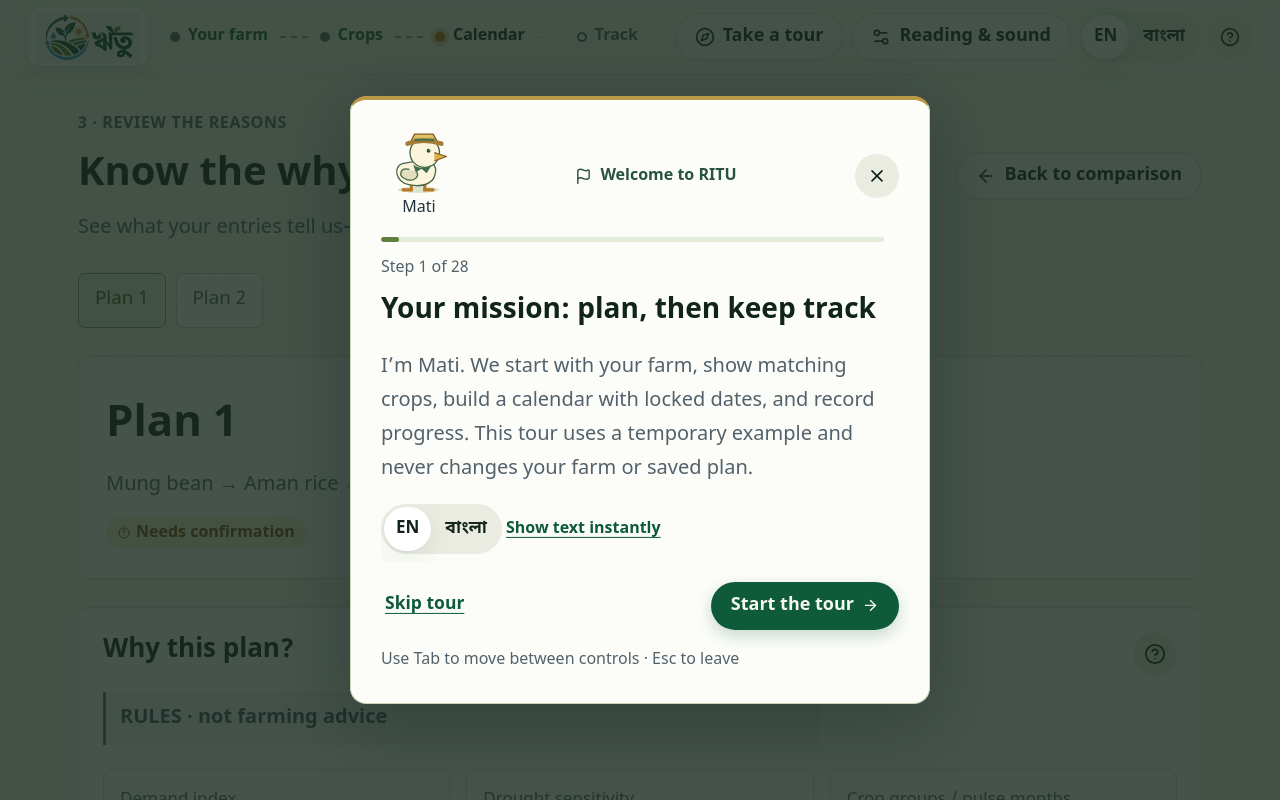
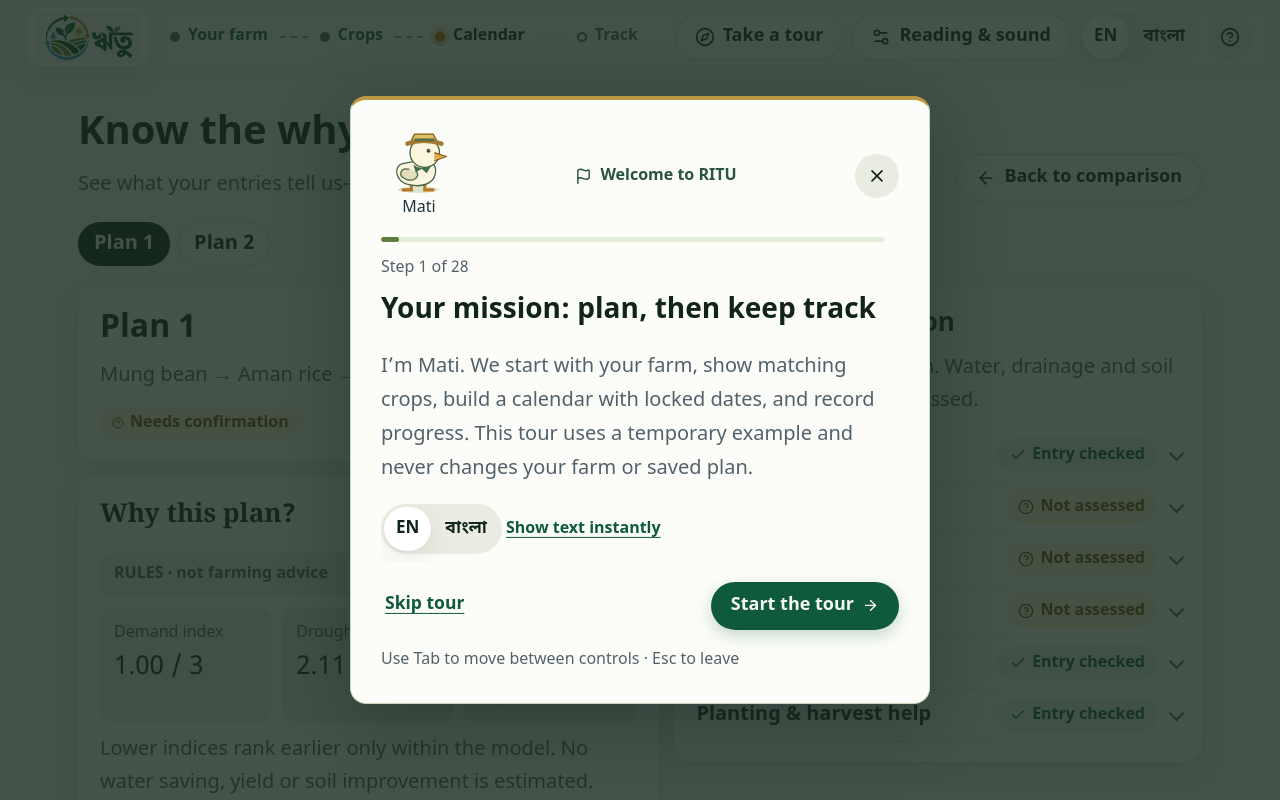
Before and after one commit to alve775/Ritu, a Next.js app: page /insights in a window 1280 px wide. Shown: the top 800 px of the page. Built offline with nearby package versions, Linux system fonts and the light colour scheme.

Commit message:
Redesign insights as a scorecard with status pills

```diff
--- a/src/components/insights-view.tsx
+++ b/src/components/insights-view.tsx
@@ -1,11 +1,12 @@
 'use client';
 import Link from 'next/link';
 import { useState } from 'react';
-import { ArrowLeft, ArrowRight, Check, CircleAlert, CircleHelp } from 'lucide-react';
+import { ArrowLeft, ArrowRight, Check } from 'lucide-react';
 import { usePlanner } from './planner-provider';
 import { JourneyGate } from './journey-views';
 import { CalendarLegend, CalendarScrollHint, MonthHeader, Status, Timeline } from './calendar';
 import { PriorityControl } from './farm-controls';
+import { StatusPill } from './ui/status-pill';
 import { evidenceSources } from '../data/evidence';
 import { DemoPlanReasons } from './demo-planning';
 
@@ -17,10 +18,9 @@
     return <JourneyGate step={reviewed ? 'crops' : 'farm'} />;
   const blockers = selected.checks.filter((check) => check.state === 'block');
   return (
-    <div className="page-enter calm-page">
-      <header className="page-heading">
+    <div className="page insights-page">
+      <header className="page-header">
         <div>
-          <span className="eyebrow">{t('3 · REVIEW THE REASONS', '৩ · কারণগুলো দেখুন')}</span>
           <h1>{t('Know the why.', 'কেন, তা বুঝুন।')}</h1>
           <p>
             {t(
@@ -52,6 +52,7 @@
           </button>
         ))}
       </div>
+      <div className="insights-grid">
         <section className="insight-summary">
           <div className="insight-summary-copy">
             <h2>{selected.rotation.name[language]}</h2>
@@ -60,7 +61,40 @@
           </div>
         </section>
         <DemoPlanReasons rotation={selected.rotation} />
-      <div className="next-step-card simple-next-step">
+        <section className="checks-card">
+          <h2>{t('Check this selection', 'এই পছন্দ যাচাই করুন')}</h2>
+          <p>
+            {t(
+              'Open a row for its reason. Water, drainage and soil suitability remain unassessed.',
+              'কারণ জানতে একটি সারি খুলুন। পানি, নিষ্কাশন ও মাটির উপযোগিতা যাচাই বাকি।',
+            )}
+          </p>
+          {selected.checks.map((check) => (
+            <details className={`check-row check-disclosure ${check.state}`} key={check.id}>
+              <summary>
+                <strong>{check.label[language]}</strong>
+                <StatusPill
+                  state={
+                    check.state === 'pass'
+                      ? 'checked'
+                      : check.state === 'block'
+                        ? 'conflict'
+                        : 'unassessed'
+                  }
+                >
+                  {check.state === 'pass'
+                    ? t('Entry checked', 'তথ্য মিলেছে')
+                    : check.state === 'block'
+                      ? t('Conflict', 'সংঘাত')
+                      : t('Not assessed', 'যাচাই বাকি')}
+                </StatusPill>
+              </summary>
+              <p>{check.detail[language]}</p>
+            </details>
+          ))}
+        </section>
+      </div>
+      <div className="next-step-card simple-next-step adviser-banner">
         <div>
           <h2>
             {blockers.length
@@ -79,35 +113,7 @@
           <ArrowRight size={20} />
         </Link>
       </div>
-      <section className="checks-card">
-        <h2>{t('Check this selection', 'এই পছন্দ যাচাই করুন')}</h2>
-        <p>
-          {t(
-            'Open a row for its reason. Water, drainage and soil suitability remain unassessed.',
-            'কারণ জানতে একটি সারি খুলুন। পানি, নিষ্কাশন ও মাটির উপযোগিতা যাচাই বাকি।',
-          )}
-        </p>
-        {selected.checks.map((check) => {
-          const Icon =
-            check.state === 'pass' ? Check : check.state === 'block' ? CircleAlert : CircleHelp;
-          return (
-            <details className={`check-row check-disclosure ${check.state}`} key={check.id}>
-              <summary>
-                <Icon size={20} />
-                <strong>{check.label[language]}</strong>
-                <span>
-                  {check.state === 'pass'
-                    ? t('Entry checked', 'তথ্য মিলেছে')
-                    : check.state === 'block'
-                      ? t('Conflict', 'সংঘাত')
-                      : t('Not assessed', 'যাচাই বাকি')}
-                </span>
-              </summary>
-              <p>{check.detail[language]}</p>
-            </details>
-          );
-        })}
-      </section>
+      <div className="insights-more">
         <details className="disclosure">
           <summary>{t('Sequence details', 'ফসলক্রমের বিস্তারিত')}</summary>
           <section className="tradeoffs-card">
@@ -164,7 +170,9 @@
                 </p>
               </li>
               <li>
-              <strong>{t('Local crop & soil suitability', 'স্থানীয় ফসল ও মাটির উপযোগিতা')}</strong>
+                <strong>
+                  {t('Local crop & soil suitability', 'স্থানীয় ফসল ও মাটির উপযোগিতা')}
+                </strong>
                 <p>
                   {t(
                     'These locked dates are not local recommendations. No soil-health outcome has been estimated.',
@@ -211,6 +219,7 @@
             <CalendarLegend />
           </section>
         </details>
+      </div>
       <button className="button secondary" onClick={() => setAcknowledged(true)}>
         <Check size={20} />
         {t('Keep this preview choice', 'এই পছন্দ রাখুন')}
--- a/src/styles/pages/insights.css
+++ b/src/styles/pages/insights.css
@@ -1,2 +1,398 @@
 @layer pages {
+  .insights-page {
+    max-width: none;
+    grid-template-columns: minmax(0, 1fr);
+  }
+  .insights-page > * {
+    min-width: 0;
+    margin-block: 0;
+  }
+  /* Legacy paints bare paragraphs slate; keep them readable in both themes. */
+  .insights-page p,
+  .insights-page > p {
+    color: var(--color-ink-muted);
+  }
+  .insights-page .page-header {
+    margin: 0;
+  }
+  .insights-page .page-header h1 {
+    margin: 0;
+  }
+  .insights-page .page-header .button {
+    margin-top: 0;
+  }
+
+  /* Option switcher */
+  .option-tabs {
+    display: flex;
+    flex-wrap: wrap;
+    gap: 8px;
+    margin: 0;
+  }
+  .option-tabs button {
+    min-height: 44px;
+    padding: 0 16px;
+    border: 0;
+    border-radius: var(--radius-pill);
+    background: var(--color-surface);
+    box-shadow: inset 0 0 0 1.5px var(--color-line);
+    color: var(--color-ink);
+    font-size: 1rem;
+    font-weight: 600;
+    cursor: pointer;
+  }
+  .option-tabs button[aria-pressed='true'] {
+    background: var(--color-ink);
+    color: var(--color-bg);
+    box-shadow: none;
+  }
+
+  /* Summary, reasons and checks */
+  .insights-grid {
+    display: grid;
+    grid-template-columns: minmax(0, 1.1fr) minmax(0, 1fr);
+    gap: 16px;
+    align-items: start;
+  }
+  .insights-grid > * {
+    min-width: 0;
+    margin: 0;
+  }
+  .insights-grid > :first-child,
+  .insights-grid > .demo-reasons {
+    grid-column: 1;
+  }
+  .insights-grid > .checks-card {
+    grid-column: 2;
+    grid-row: 1 / span 2;
+  }
+  .insight-summary,
+  .checks-card,
+  .demo-reasons {
+    display: block;
+    padding: 20px 22px;
+    border: 0;
+    border-radius: var(--radius-card);
+    background: var(--color-surface);
+    box-shadow: var(--shadow-1);
+  }
+  .insight-summary h2 {
+    margin: 0;
+    font-size: 1.6rem;
+  }
+  .insight-summary p {
+    margin: 8px 0 14px;
+    font-size: 1rem;
+  }
+  .insight-summary-copy {
+    width: 100%;
+  }
+  .checks-card > h2 {
+    font-size: 1.3rem;
+  }
+  .checks-card > p {
+    margin: 8px 0 12px;
+    font-size: 1rem;
+  }
+
+  /* Check rows (details) */
+  .check-row {
+    display: block;
+    padding: 0;
+    border: 0;
+  }
+  .check-row > summary,
+  .demo-check > summary {
+    display: flex;
+    flex-wrap: wrap;
+    align-items: center;
+    justify-content: space-between;
+    gap: 4px 12px;
+    min-height: 52px;
+    padding: 6px 0;
+    border-bottom: 1px solid var(--color-line);
+    color: var(--color-ink);
+    cursor: pointer;
+    list-style: none;
+  }
+  .check-row > summary::-webkit-details-marker,
+  .demo-check > summary::-webkit-details-marker {
+    display: none;
+  }
+  .check-row > summary strong {
+    flex: 1 1 8rem;
+    min-width: 0;
+    font-size: 1rem;
+    font-weight: 600;
+  }
+  .check-row > summary .status-pill {
+    flex-shrink: 0;
+    white-space: normal;
+  }
+  .check-row > summary::after,
+  .demo-check > summary::after {
+    content: '';
+    width: 9px;
+    height: 9px;
+    flex-shrink: 0;
+    border-right: 2px solid var(--color-ink-muted);
+    border-bottom: 2px solid var(--color-ink-muted);
+    font-size: 0;
+    transform: rotate(45deg) translateY(-3px);
+    transition: transform var(--dur-micro) var(--ease-out);
+  }
+  .check-row[open] > summary::after,
+  .demo-check[open] > summary::after {
+    content: '';
+    transform: rotate(225deg) translateY(-3px);
+  }
+  .check-row > summary:focus-visible,
+  .demo-check > summary:focus-visible {
+    outline-offset: 2px;
+    border-radius: var(--radius-control);
+  }
+  .check-row > p {
+    margin: 0;
+    padding: 12px 0 14px;
+    font-size: 1rem;
+  }
+
+  /* Rules and metrics */
+  .demo-reasons {
+    display: grid;
+    gap: 12px;
+  }
+  .demo-reasons > * {
+    margin-block: 0;
+    min-width: 0;
+  }
+  .demo-section-heading h2 {
+    font-family: var(--font-display);
+    font-size: 1.3rem;
+  }
+  .demo-label {
+    padding: 8px 14px;
+    border: 0;
+    border-radius: var(--radius-control);
+    background: var(--color-soft);
+    color: var(--color-ink-muted);
+    font-size: 0.8rem;
+    font-weight: 600;
+  }
+  .demo-reasons p:not(.demo-label) {
+    font-size: 1rem;
+  }
+  .demo-metrics {
+    display: grid;
+    grid-template-columns: repeat(3, minmax(0, 1fr));
+    gap: 10px;
+    margin: 0;
+  }
+  .demo-metrics > * {
+    min-width: 0;
+    padding: 12px 14px;
+    border: 0;
+    border-radius: var(--radius-control);
+    background: var(--color-soft);
+  }
+  .demo-metrics dt {
+    color: var(--color-ink-muted);
+    font-size: 0.8rem;
+  }
+  .demo-metrics dd {
+    margin: 6px 0 0;
+    color: var(--color-ink);
+    font-family: var(--font-display);
+    font-size: 1.3rem;
+    font-weight: 500;
+    line-height: 1.2;
+  }
+  .demo-check {
+    padding-block: 0;
+    border-top: 0;
+  }
+  .demo-check > summary strong {
+    flex: 1 1 8rem;
+    min-width: 0;
+  }
+  .demo-check > summary span {
+    color: var(--color-ink-muted);
+    font-size: 0.8rem;
+    font-weight: 600;
+  }
+  .demo-check > p {
+    margin: 0;
+    padding: 12px 0 14px;
+  }
+
+  /* Adviser banner on the deep-green stage */
+  .adviser-banner {
+    display: flex;
+    flex-wrap: wrap;
+    align-items: center;
+    justify-content: space-between;
+    gap: 16px;
+    margin: 0;
+    padding: 20px 22px;
+    border: 0;
+    border-radius: var(--radius-card);
+    background: var(--stage-bg);
+    color: var(--stage-ink);
+  }
+  .adviser-banner h2 {
+    color: var(--stage-ink);
+    font-size: 1.3rem;
+  }
+  .adviser-banner p,
+  .insights-page .adviser-banner p {
+    margin: 8px 0 0;
+    color: var(--stage-muted);
+    font-size: 1rem;
+  }
+  .adviser-banner .button.primary {
+    background: var(--stage-ink);
+    color: var(--stage-bg);
+  }
+  .adviser-banner .button:focus-visible {
+    outline-color: var(--stage-accent);
+  }
+
+  /* Optional detail disclosures */
+  .insights-more {
+    display: grid;
+    grid-template-columns: repeat(2, minmax(0, 1fr));
+    gap: 10px;
+    align-items: start;
+  }
+  .insights-more > * {
+    min-width: 0;
+    margin: 0;
+  }
+  .insights-more .disclosure > summary {
+    border-radius: var(--radius-card);
+    color: var(--color-ink);
+    font-size: 1rem;
+  }
+  .insights-more .disclosure > summary:hover {
+    background: var(--color-soft);
+  }
+  .insights-more .disclosure > summary:focus-visible {
+    outline: 3px solid var(--color-focus);
+    outline-offset: -3px;
+  }
+  .insights-more .disclosure[open] > summary {
+    border-bottom: 0;
+  }
+  .insights-more .disclosure > :not(summary, dialog) {
+    padding: 0;
+  }
+  .insights-more .disclosure .checks-card,
+  .insights-more .disclosure .tradeoffs-card,
+  .insights-more .disclosure .form-card {
+    padding: 0;
+    border-radius: 0;
+    background: transparent;
+    box-shadow: none;
+  }
+  .insights-more .disclosure h2 {
+    font-size: 1.3rem;
+  }
+  .insights-more .disclosure .missing-card > h2 {
+    margin: 0 0 12px;
+  }
+  .insights-more .insight-calendar {
+    margin-top: 0;
+  }
+  .insights-more .disclosure[open]:has(.insight-calendar) {
+    grid-column: 1 / -1;
+  }
+  .tradeoff-grid {
+    display: grid;
+    grid-template-columns: 1fr;
+    gap: 10px;
+    margin-top: 14px;
+  }
+  .tradeoff-grid > div {
+    display: grid;
+    gap: 4px;
+    padding: 12px 14px;
+    border: 0;
+    border-radius: var(--radius-control);
+    background: var(--color-soft);
+  }
+  .tradeoff-grid > div:first-child {
+    padding: 12px 14px;
+  }
+  .tradeoff-grid small,
+  .tradeoff-grid span {
+    color: var(--color-ink-muted);
+    font-size: 0.8rem;
+    line-height: 1.5;
+  }
+  .tradeoff-grid strong {
+    margin: 0;
+    color: var(--color-ink);
+    font-family: var(--font-display);
+    font-size: 1.3rem;
+    font-weight: 500;
+  }
+  .evidence-list {
+    display: grid;
+    gap: 14px;
+    margin: 0 0 14px;
+    padding-left: 22px;
+    color: var(--color-ink);
+  }
+  .evidence-list p {
+    margin-top: 4px;
+    font-size: 1rem;
+  }
+  .model-references {
+    display: grid;
+    gap: 10px;
+    margin: 12px 0 0;
+    padding-left: 22px;
+    color: var(--color-ink);
+  }
+  .model-references a {
+    display: block;
+    width: fit-content;
+    max-width: 100%;
+    min-height: 44px;
+    padding-block: 10px;
+    color: var(--color-primary);
+    text-decoration: underline;
+    text-underline-offset: 3px;
+  }
+  .choice-confirmation,
+  .insights-page > .choice-confirmation {
+    margin: 0;
+    padding: 14px 16px;
+    border-radius: var(--radius-control);
+    background: var(--color-success-bg);
+    color: var(--color-success-ink);
+    font-size: 1rem;
+  }
+  .insights-page > .button {
+    justify-self: start;
+  }
+
+  @media (max-width: 1023px) {
+    .insights-grid,
+    .insights-more {
+      grid-template-columns: 1fr;
+    }
+    .insights-grid > .checks-card {
+      grid-column: 1;
+      grid-row: auto;
+    }
+  }
+  @media (max-width: 767px) {
+    .demo-metrics {
+      grid-template-columns: 1fr;
+    }
+    .adviser-banner .button {
+      width: 100%;
+    }
+  }
 }
```
Lines whose indentation alone changed are shown as unchanged.
